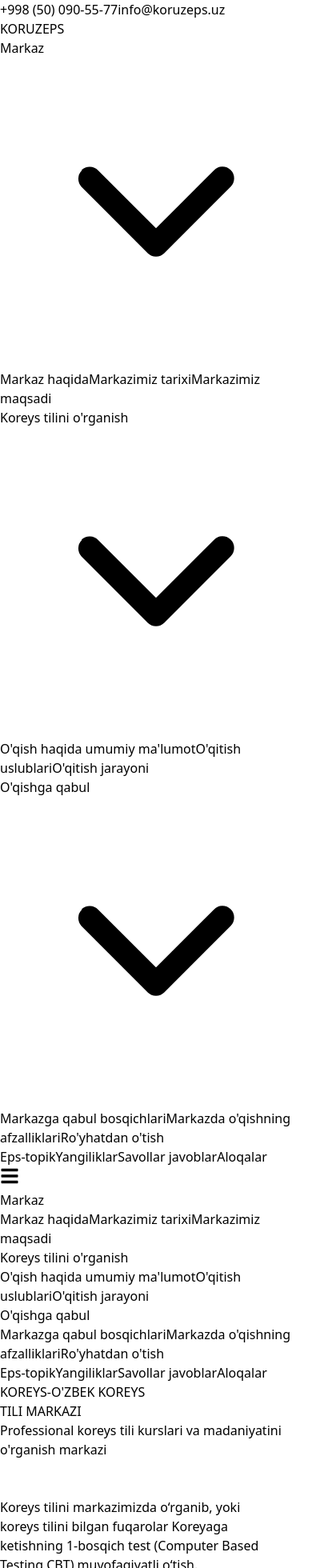
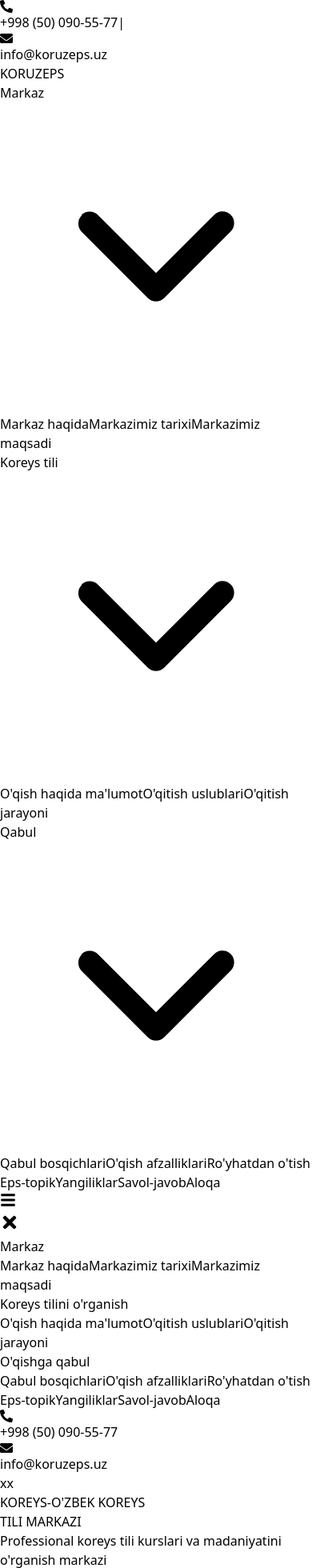
Before and after one commit to ShukurulloM/korea_01, a React (Vite) app: page / in a window 390 px wide. Shown: the top 1960 px of the page at 80% size. Built offline with nearby package versions, Linux system fonts and the light colour scheme.

Commit message:
salom commit

```diff
--- a/src/components/Header.jsx
+++ b/src/components/Header.jsx
@@ -1,7 +1,6 @@
-
 import React, { useState, useEffect } from 'react';
 import { Link } from 'react-router-dom';
-import { FaPhoneAlt, FaBars, FaTimes } from 'react-icons/fa';
+import { FaPhoneAlt, FaBars, FaTimes, FaEnvelope, FaMapMarkerAlt } from 'react-icons/fa';
 
 const Header = () => {
   const [scrolled, setScrolled] = useState(false);
@@ -30,125 +29,168 @@ const Header = () => {
 
   return (
     <header className="w-full fixed top-0 left-0 z-50">
-      <div className="w-full bg-[#ec5714] text-white text-xs py-2">
-        <div className="max-w-7xl mx-auto flex justify-end px-4 md:px-20">
-          <div className="flex gap-4">
-            <a href="tel:+998500905577">+998 (50) 090-55-77</a>
-            <a href="https://www.google.com/maps/place/Tashkent,+Uzbekistan/@41.282597,69.279367,15z/data=!4m6!3m5!1s0x38ae8b0cc379e9c3:0xa5a9323b4aa5cb98!8m2!3d41.2994958!4d69.2400734!16zL20vMGZzbXk?hl=en&entry=ttu&g_ep=EgoyMDI1MDczMC4wIKXMDSoASAFQAw%3D%3D">info@koruzeps.uz</a>
+      {/* Top contact info - Mobile optimized */}
+      <div className="w-full bg-[#ec5714] text-white py-2 md:py-1">
+        <div className="max-w-7xl mx-auto flex justify-center md:justify-end px-3 md:px-6 lg:px-20">
+          <div className="flex flex-wrap justify-center gap-3 md:gap-4 text-xs md:text-xs">
+            <a href="tel:+998500905577" className="flex items-center gap-1 whitespace-nowrap">
+              <FaPhoneAlt className="text-[10px] md:text-xs" />
+              <span>+998 (50) 090-55-77</span>
+            </a>
+            <span className="hidden sm:inline">|</span>
+            <a href="https://www.google.com/maps/place/Tashkent,+Uzbekistan/@41.282597,69.279367,15z/data=!4m6!3m5!1s0x38ae8b0cc379e9c3:0xa5a9323b4aa5cb98!8m2!3d41.2994958!4d69.2400734!16zL20vMGZsbXk?hl=en&entry=ttu&g_ep=EgoyMDI1MDczMC4wIKXMDSoASAFQAw%3D%3D"
+               className="flex items-center gap-1 text-[10px] md:text-xs whitespace-nowrap overflow-hidden">
+              <FaEnvelope className="text-[10px] md:text-xs" />
+              <span className="truncate max-w-[140px] md:max-w-none">info@koruzeps.uz</span>
+            </a>
           </div>
         </div>
       </div>
 
-      <div className={`transition-all duration-300 w-full ${scrolled ? 'bg-[#ec5714] opacity-85 shadow-md' : 'bg-transparent'}`}>
-        <div className="w-full max-w-7xl mx-auto px-4 md:px-6 pt-3">
+      {/* Main navigation */}
+      <div className={`transition-all duration-300 w-full ${scrolled ? 'bg-[#ec5714] opacity-95 shadow-md' : 'bg-transparent'}`}>
+        <div className="w-full max-w-7xl mx-auto px-3 md:px-6 pt-3 pb-2 md:pb-3">
           <div className="flex justify-between items-center">
-            <Link to="/" className="text-white text-2xl font-bold uppercase">
+            {/* Logo */}
+            <Link to="/" className="text-white text-xl md:text-2xl font-bold uppercase whitespace-nowrap">
               KORUZEPS
             </Link>
 
-            <nav className="hidden md:flex flex-wrap items-center gap-6 font-semibold text-sm text-white">
-
+            {/* Desktop Navigation */}
+            <nav className="hidden md:flex flex-wrap items-center gap-4 lg:gap-6 font-semibold text-sm text-white">
+              {/* Markaz dropdown */}
               <div className="relative group">
                 <div className="flex items-center uppercase cursor-pointer gap-1">
-                  <Link to="/markaz" className="flex items-center gap-1">
+                  <Link to="/markaz" className="flex items-center gap-1 text-xs lg:text-sm">
                     Markaz
-                    <svg className="w-4 h-4" fill="currentColor" viewBox="0 0 20 20">
+                    <svg className="w-3 h-3 lg:w-4 lg:h-4" fill="currentColor" viewBox="0 0 20 20">
                       <path d="M5.23 7.21a.75.75 0 011.06.02L10 10.94l3.71-3.71a.75.75 0 111.06 1.06l-4.24 4.25a.75.75 0 01-1.06 0L5.23 8.29a.75.75 0 01.02-1.06z" />
                     </svg>
                   </Link>
                 </div>
-                <div className="absolute z-10 invisible opacity-0 group-hover:visible group-hover:opacity-100 bg-white shadow-md text-black mt-2 w-[180px] transition-all duration-200">
-                  <Link className="block px-4 py-2 hover:bg-[#ec5714] hover:text-white" to="/markazhaqida" onClick={closeMenu}>Markaz haqida</Link>
-                  <Link className="block px-4 py-2 hover:bg-[#ec5714] hover:text-white" to="/markazimiztarixi" onClick={closeMenu}>Markazimiz tarixi</Link>
-                  <Link className="block px-4 py-2 hover:bg-[#ec5714] hover:text-white" to="/markazimizmaqsadi" onClick={closeMenu}>Markazimiz maqsadi</Link>
+                <div className="absolute z-10 invisible opacity-0 group-hover:visible group-hover:opacity-100 bg-white shadow-lg text-black mt-2 w-[160px] lg:w-[180px] transition-all duration-200 rounded-md overflow-hidden">
+                  <Link className="block px-3 py-2 hover:bg-[#ec5714] hover:text-white text-sm" to="/markazhaqida" onClick={closeMenu}>Markaz haqida</Link>
+                  <Link className="block px-3 py-2 hover:bg-[#ec5714] hover:text-white text-sm" to="/markazimiztarixi" onClick={closeMenu}>Markazimiz tarixi</Link>
+                  <Link className="block px-3 py-2 hover:bg-[#ec5714] hover:text-white text-sm" to="/markazimizmaqsadi" onClick={closeMenu}>Markazimiz maqsadi</Link>
                 </div>
               </div>
 
+              {/* Koreys tilini o'rganish dropdown */}
               <div className="relative group">
                 <div className="flex items-center uppercase cursor-pointer gap-1">
-                  <Link to="/koreystiliniorganish" className="flex items-center gap-1">
-                    Koreys tilini o'rganish
-                    <svg className="w-4 h-4" fill="currentColor" viewBox="0 0 20 20">
+                  <Link to="/koreystiliniorganish" className="flex items-center gap-1 text-xs lg:text-sm">
+                    Koreys tili
+                    <svg className="w-3 h-3 lg:w-4 lg:h-4" fill="currentColor" viewBox="0 0 20 20">
                       <path d="M5.23 7.21a.75.75 0 011.06.02L10 10.94l3.71-3.71a.75.75 0 111.06 1.06l-4.24 4.25a.75.75 0 01-1.06 0L5.23 8.29a.75.75 0 01.02-1.06z" />
                     </svg>
                   </Link>
                 </div>
-                <div className="absolute z-10 invisible opacity-0 group-hover:visible group-hover:opacity-100 bg-white shadow-md text-black mt-2 w-60 transition-all duration-200">
-                  <Link className="block whitespace-nowrap px-4 py-2 hover:bg-[#ec5714] hover:text-white" to="/oqishhaqidaumumiymalumot" onClick={closeMenu}>O'qish haqida umumiy ma'lumot</Link>
-                  <Link className="block px-4 py-2 hover:bg-[#ec5714] hover:text-white" to="/oqitishuslublari" onClick={closeMenu}>O'qitish uslublari</Link>
-                  <Link className="block px-4 py-2 hover:bg-[#ec5714] hover:text-white" to="/oqitishjarayoni" onClick={closeMenu}>O'qitish jarayoni</Link>
+                <div className="absolute z-10 invisible opacity-0 group-hover:visible group-hover:opacity-100 bg-white shadow-lg text-black mt-2 w-48 lg:w-60 transition-all duration-200 rounded-md overflow-hidden">
+                  <Link className="block px-3 py-2 hover:bg-[#ec5714] hover:text-white text-sm" to="/oqishhaqidaumumiymalumot" onClick={closeMenu}>O'qish haqida ma'lumot</Link>
+                  <Link className="block px-3 py-2 hover:bg-[#ec5714] hover:text-white text-sm" to="/oqitishuslublari" onClick={closeMenu}>O'qitish uslublari</Link>
+                  <Link className="block px-3 py-2 hover:bg-[#ec5714] hover:text-white text-sm" to="/oqitishjarayoni" onClick={closeMenu}>O'qitish jarayoni</Link>
                 </div>
               </div>
 
+              {/* O'qishga qabul dropdown */}
               <div className="relative group">
                 <div className="flex items-center uppercase cursor-pointer gap-1">
-                  <Link to="/oqishgaqabul" className="flex items-center gap-1">
-                    O'qishga qabul
-                    <svg className="w-4 h-4" fill="currentColor" viewBox="0 0 20 20">
+                  <Link to="/oqishgaqabul" className="flex items-center gap-1 text-xs lg:text-sm">
+                    Qabul
+                    <svg className="w-3 h-3 lg:w-4 lg:h-4" fill="currentColor" viewBox="0 0 20 20">
                       <path d="M5.23 7.21a.75.75 0 011.06.02L10 10.94l3.71-3.71a.75.75 0 111.06 1.06l-4.24 4.25a.75.75 0 01-1.06 0L5.23 8.29a.75.75 0 01.02-1.06z" />
                     </svg>
                   </Link>
                 </div>
-                <div className="absolute z-10 invisible opacity-0 group-hover:visible group-hover:opacity-100 bg-white shadow-md text-black mt-2 w-60 transition-all duration-200">
-                  <Link className="block px-4 py-2 hover:bg-[#ec5714] hover:text-white" to="/markazgaqabulbosqich" onClick={closeMenu}>Markazga qabul bosqichlari</Link>
-                  <Link className="block px-4 py-2 hover:bg-[#ec5714] hover:text-white" to="/markazdaoqishningafzalliklari" onClick={closeMenu}>Markazda o'qishning afzalliklari</Link>
-                  <Link className="block px-4 py-2 hover:bg-[#ec5714] hover:text-white" to="/royhatdanotish" onClick={closeMenu}>Ro'yhatdan o'tish</Link>
+                <div className="absolute z-10 invisible opacity-0 group-hover:visible group-hover:opacity-100 bg-white shadow-lg text-black mt-2 w-48 lg:w-60 transition-all duration-200 rounded-md overflow-hidden">
+                  <Link className="block px-3 py-2 hover:bg-[#ec5714] hover:text-white text-sm" to="/markazgaqabulbosqich" onClick={closeMenu}>Qabul bosqichlari</Link>
+                  <Link className="block px-3 py-2 hover:bg-[#ec5714] hover:text-white text-sm" to="/markazdaoqishningafzalliklari" onClick={closeMenu}>O'qish afzalliklari</Link>
+                  <Link className="block px-3 py-2 hover:bg-[#ec5714] hover:text-white text-sm" to="/royhatdanotish" onClick={closeMenu}>Ro'yhatdan o'tish</Link>
                 </div>
               </div>
 
-              <Link className="uppercase hover:text-[#ec5714]" to="/epstopik" onClick={closeMenu}>Eps-topik</Link>
-              <Link className="uppercase hover:text-[#ec5714]" to="/yangiliklar" onClick={closeMenu}>Yangiliklar</Link>
-              <Link className="uppercase hover:text-[#ec5714]" to="/savoljavob" onClick={closeMenu}>Savollar javoblar</Link>
-              <Link className="uppercase hover:text-[#ec5714]" to="/aloqa" onClick={closeMenu}>Aloqalar</Link>
+              {/* Other links */}
+              <Link className="uppercase hover:text-orange-200 text-xs lg:text-sm whitespace-nowrap" to="/epstopik" onClick={closeMenu}>Eps-topik</Link>
+              <Link className="uppercase hover:text-orange-200 text-xs lg:text-sm whitespace-nowrap" to="/yangiliklar" onClick={closeMenu}>Yangiliklar</Link>
+              <Link className="uppercase hover:text-orange-200 text-xs lg:text-sm whitespace-nowrap" to="/savoljavob" onClick={closeMenu}>Savol-javob</Link>
+              <Link className="uppercase hover:text-orange-200 text-xs lg:text-sm whitespace-nowrap" to="/aloqa" onClick={closeMenu}>Aloqa</Link>
             </nav>
 
-
+            {/* Mobile menu button */}
             <button
-              className="md:hidden text-white focus:outline-none"
+              className="md:hidden text-white focus:outline-none p-1 bg-orange-600 rounded-md"
               onClick={toggleMenu}
+              aria-label="Menu"
             >
-              {isMenuOpen ? <FaTimes size={24} /> : <FaBars size={24} />}
+              {isMenuOpen ? <FaTimes size={20} /> : <FaBars size={20} />}
             </button>
           </div>
         </div>
       </div>
 
-      <div className={`fixed top-0 left-0 w-64 h-full bg-gray-800 shadow-lg transform transition-transform duration-300 ease-in-out z-40 pt-20 ${isMenuOpen ? 'translate-x-0' : '-translate-x-full'}`}>
-        <div className="flex flex-col space-y-4 p-4 text-white">
-          <div className="border-b border-white/20 pb-2">
-            <Link to="/markaz" className="block py-2 font-semibold" onClick={closeMenu}>Markaz</Link>
+      {/* Mobile Navigation Menu */}
+      <div className={`fixed top-0 left-0 w-4/5 max-w-sm h-full bg-gray-900 shadow-xl transform transition-transform duration-300 ease-in-out z-40 pt-24 ${isMenuOpen ? 'translate-x-0' : '-translate-x-full'}`}>
+        <div className="flex flex-col space-y-1 p-4 text-white h-full overflow-y-auto">
+          {/* Close button for mobile */}
+          <button
+            className="absolute top-4 right-4 text-white p-1"
+            onClick={closeMenu}
+            aria-label="Yopish"
+          >
+            <FaTimes size={24} />
+          </button>
+
+          {/* Mobile menu items */}
+          <div className="border-b border-white/20 pb-3">
+            <Link to="/markaz" className="block py-3 font-semibold text-lg" onClick={closeMenu}>Markaz</Link>
             <div className="pl-4">
-              <Link className="block py-1 text-sm" to="/markazhaqida" onClick={closeMenu}>Markaz haqida</Link>
-              <Link className="block py-1 text-sm" to="/markazimiztarixi" onClick={closeMenu}>Markazimiz tarixi</Link>
-              <Link className="block py-1 text-sm" to="/markazimizmaqsadi" onClick={closeMenu}>Markazimiz maqsadi</Link>
+              <Link className="block py-2 text-base border-l-2 border-orange-500 pl-3 my-1" to="/markazhaqida" onClick={closeMenu}>Markaz haqida</Link>
+              <Link className="block py-2 text-base border-l-2 border-orange-500 pl-3 my-1" to="/markazimiztarixi" onClick={closeMenu}>Markazimiz tarixi</Link>
+              <Link className="block py-2 text-base border-l-2 border-orange-500 pl-3 my-1" to="/markazimizmaqsadi" onClick={closeMenu}>Markazimiz maqsadi</Link>
             </div>
           </div>
 
-          <div className="border-b border-white/20 pb-2">
-            <Link to="/koreystiliniorganish" className="block py-2 font-semibold" onClick={closeMenu}>Koreys tilini o'rganish</Link>
+          <div className="border-b border-white/20 pb-3">
+            <Link to="/koreystiliniorganish" className="block py-3 font-semibold text-lg" onClick={closeMenu}>Koreys tilini o'rganish</Link>
             <div className="pl-4">
-              <Link className="block py-1 text-sm" to="/oqishhaqidaumumiymalumot" onClick={closeMenu}>O'qish haqida umumiy ma'lumot</Link>
-              <Link className="block py-1 text-sm" to="/oqitishuslublari" onClick={closeMenu}>O'qitish uslublari</Link>
-              <Link className="block py-1 text-sm" to="/oqitishjarayoni" onClick={closeMenu}>O'qitish jarayoni</Link>
+              <Link className="block py-2 text-base border-l-2 border-orange-500 pl-3 my-1" to="/oqishhaqidaumumiymalumot" onClick={closeMenu}>O'qish haqida ma'lumot</Link>
+              <Link className="block py-2 text-base border-l-2 border-orange-500 pl-3 my-1" to="/oqitishuslublari" onClick={closeMenu}>O'qitish uslublari</Link>
+              <Link className="block py-2 text-base border-l-2 border-orange-500 pl-3 my-1" to="/oqitishjarayoni" onClick={closeMenu}>O'qitish jarayoni</Link>
             </div>
           </div>
 
-          <div className="border-b border-white/20 pb-2">
-            <Link to="/oqishgaqabul" className="block py-2 font-semibold" onClick={closeMenu}>O'qishga qabul</Link>
+          <div className="border-b border-white/20 pb-3">
+            <Link to="/oqishgaqabul" className="block py-3 font-semibold text-lg" onClick={closeMenu}>O'qishga qabul</Link>
             <div className="pl-4">
-              <Link className="block py-1 text-sm" to="/markazgaqabulbosqich" onClick={closeMenu}>Markazga qabul bosqichlari</Link>
-              <Link className="block py-1 text-sm" to="/markazdaoqishningafzalliklari" onClick={closeMenu}>Markazda o'qishning afzalliklari</Link>
-              <Link className="block py-1 text-sm" to="/royhatdanotish" onClick={closeMenu}>Ro'yhatdan o'tish</Link>
+              <Link className="block py-2 text-base border-l-2 border-orange-500 pl-3 my-1" to="/markazgaqabulbosqich" onClick={closeMenu}>Qabul bosqichlari</Link>
+              <Link className="block py-2 text-base border-l-2 border-orange-500 pl-3 my-1" to="/markazdaoqishningafzalliklari" onClick={closeMenu}>O'qish afzalliklari</Link>
+              <Link className="block py-2 text-base border-l-2 border-orange-500 pl-3 my-1" to="/royhatdanotish" onClick={closeMenu}>Ro'yhatdan o'tish</Link>
             </div>
           </div>
 
-          <Link className="block py-2 font-semibold border-b border-white/20" to="/epstopik" onClick={closeMenu}>Eps-topik</Link>
-          <Link className="block py-2 font-semibold border-b border-white/20" to="/yangiliklar" onClick={closeMenu}>Yangiliklar</Link>
-          <Link className="block py-2 font-semibold border-b border-white/20" to="/savoljavob" onClick={closeMenu}>Savollar javoblar</Link>
-          <Link className="block py-2 font-semibold" to="/aloqa" onClick={closeMenu}>Aloqalar</Link>
+          <Link className="block py-3 font-semibold text-lg border-b border-white/20" to="/epstopik" onClick={closeMenu}>Eps-topik</Link>
+          <Link className="block py-3 font-semibold text-lg border-b border-white/20" to="/yangiliklar" onClick={closeMenu}>Yangiliklar</Link>
+          <Link className="block py-3 font-semibold text-lg border-b border-white/20" to="/savoljavob" onClick={closeMenu}>Savol-javob</Link>
+          <Link className="block py-3 font-semibold text-lg" to="/aloqa" onClick={closeMenu}>Aloqa</Link>
+
+          {/* Contact info in mobile menu */}
+          <div className="mt-6 p-4 bg-orange-600 rounded-lg">
+            <div className="flex flex-col gap-3">
+              <a href="tel:+998500905577" className="flex items-center gap-3 text-white">
+                <FaPhoneAlt />
+                <span className="font-semibold">+998 (50) 090-55-77</span>
+              </a>
+              <a href="https://www.google.com/maps/place/Tashkent,+Uzbekistan/@41.282597,69.279367,15z/data=!4m6!3m5!1s0x38ae8b0cc379e9c3:0xa5a9323b4aa5cb98!8m2!3d41.2994958!4d69.2400734!16zL20vMGZsbXk?hl=en&entry=ttu&g_ep=EgoyMDI1MDczMC4wIKXMDSoASAFQAw%3D%3D"
+                 className="flex items-center gap-3 text-white">
+                <FaEnvelope />
+                <span className="font-semibold">info@koruzeps.uz</span>
+              </a>
+            </div>
+          </div>
         </div>
       </div>
 
+      {/* Overlay */}
       {isMenuOpen && (
         <div
           className="fixed inset-0 bg-black bg-opacity-50 z-30"
--- a/src/layout/MainLayout.jsx
+++ b/src/layout/MainLayout.jsx
@@ -34,7 +34,7 @@ const MainLayout = () => {
         <div className="relative z-20">
           <Header />
           {koruzeps ? <Carousel /> : <Hero />}
-        </div>
+        </div>xx
       </div>
 
       <main className='flex-grow'>
```
